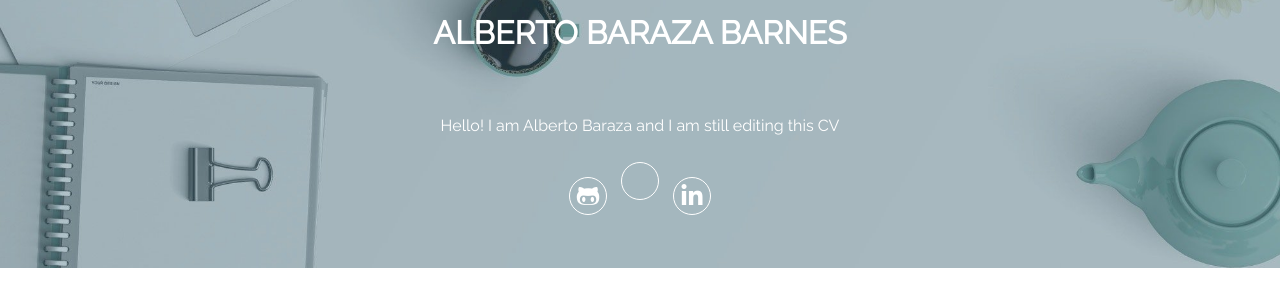
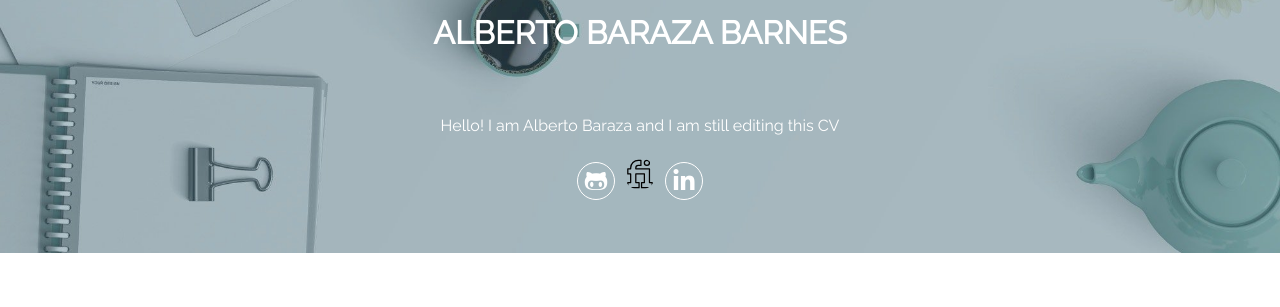
Before and after one commit to albertobara97/albertobara97.github.io, a plain HTML site: page index.html in a window 1280 px wide. Shown: the part 167-474 px from the top of the page. Drawn offline with Linux system fonts and the light colour scheme.

Commit message:
Updated tab icon and added Fiverr link icon

```diff
--- a/index.html
+++ b/index.html
@@ -23,7 +23,9 @@
         <i class="fab fa-github-alt"></i>
       </a>
       <a href="https://www.fiverr.com/alberto_devper" target="_blank">
-        <i class="fab fa-fiverr-alt"></i>
+        <img alt="Fiverr logo" src="img/fiverr.svg"
+         width="32" height="32">
+        <!-- <i class="fab fa-fiverr-alt"></i> -->
       </a>
       <a href="https://www.linkedin.com/in/alberto-baraza-barnes/" target="_blank">
         <i class="fab fa-linkedin-in"></i>
```
Also changed, not shown: img/favicon.ico, img/fiverr.svg (added).
